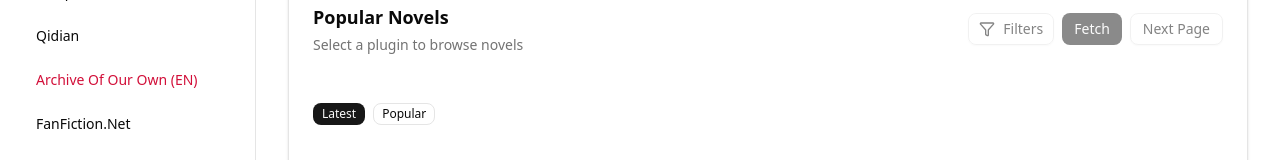
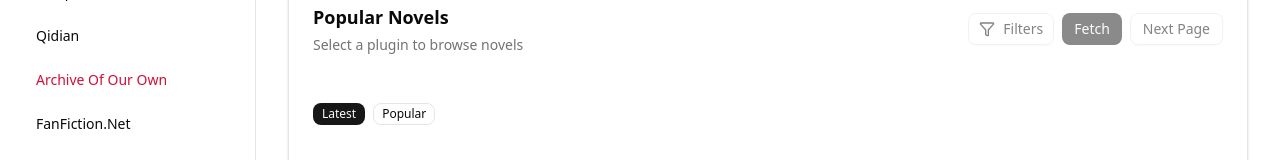
Before and after one commit to FAFITS/lnreader-plugins, a React (Vite) app: page / in a window 1280 px wide. Shown: the part 299-459 px from the top of the page. Built offline with nearby package versions, Linux system fonts and the light colour scheme.

Commit message:
Update index.ts

```diff
--- a/plugins/english/ArchiveOfOurOwn/index.ts
+++ b/plugins/english/ArchiveOfOurOwn/index.ts
@@ -17,7 +17,7 @@ import { filters, TAG_FILTERS } from './filters';
 
 class ArchiveOfOurOwn extends NekoriBasePlugin {
   id = 'archiveofourown';
-  name = 'Archive Of Our Own (EN)';
+  name = 'Archive Of Our Own';
   icon = 'icon.png';
   site = 'https://archiveofourown.org';
   version = '2.0.2';
```
